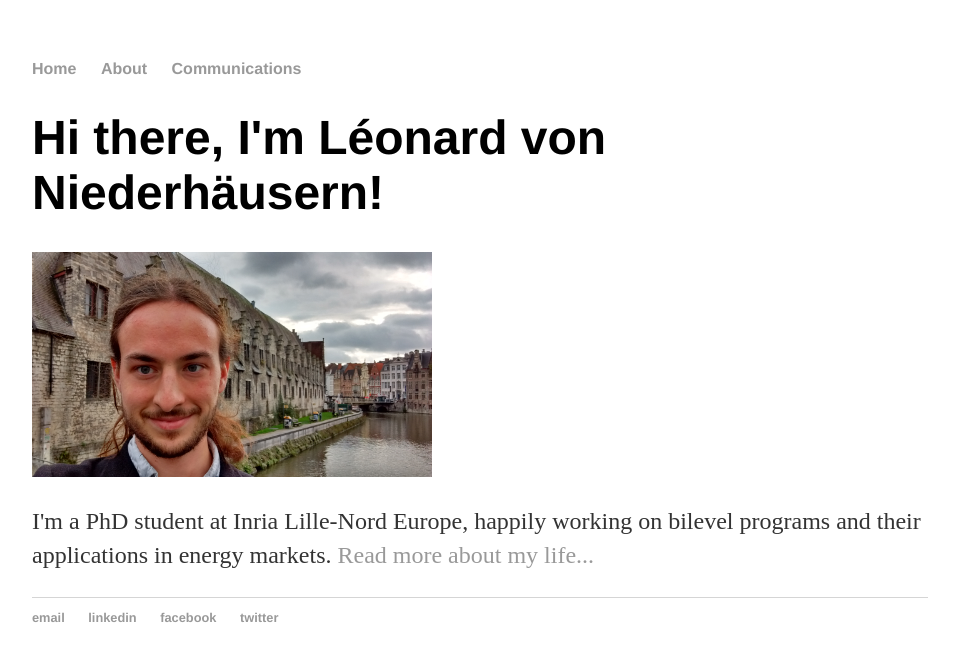
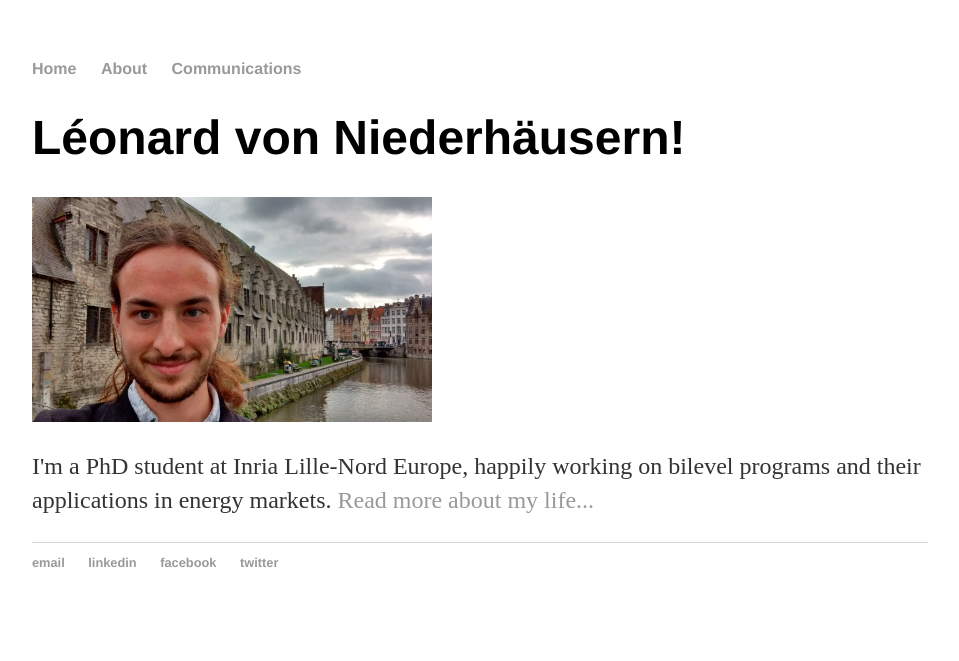
Before and after one commit to l-vn/l-vn.github.io, a Jekyll site: the page built from index.html, in a window 1280 px wide. Shown: the top 661 px of the page, without its empty margins (160-1119 px from the left). Built offline with Jekyll 4.4.1, drawn with Linux system fonts in a browser that asks for light colours.

Commit message:
Titre changé

```diff
--- a/index.html
+++ b/index.html
@@ -3,7 +3,7 @@ layout: default
 title: Léonard von Niederhäusern
 ---
 <div class="blurb">
-	<h1>Hi there, I'm Léonard von Niederhäusern!</h1>
+	<h1>Léonard von Niederhäusern!</h1>
 	<img src="images/lvn.jpg" alt="Me" title="Yep, that's me!" width="400"/>
 	<p>I'm a PhD student at Inria Lille-Nord Europe, happily working on bilevel programs and their applications in energy markets. <a href="/about">Read more about my life...</a></p>
 </div><!-- /.blurb -->
```
